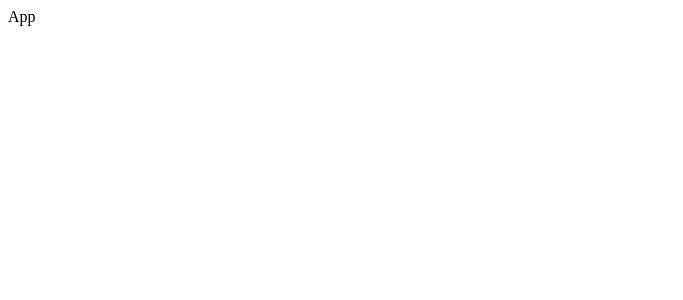
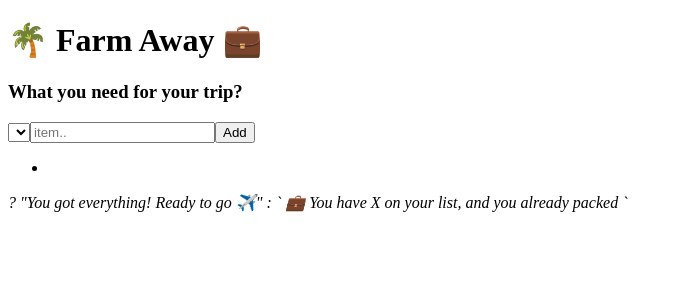
Before and after one commit to Mohamed-amine-Mr/Travel-list-app, a React (Vite) app: page / in a window 1280 px wide. Shown: the top 300 px of the page, without its empty margins (0-683 px from the left). Built offline with nearby package versions, Linux system fonts and the light colour scheme.

Commit message:
create base UI componetns: Logo , Form , PackingList, Stats

```diff
--- a/src/App.jsx
+++ b/src/App.jsx
@@ -2,7 +2,41 @@ import React from 'react'
 
 const App = () => {
   return (
-    <div>App</div>
+    <><Logo/>
+    <Form/>
+    <PackingList/>
+    <Stats/>
+    </>
   )
 }
 export default  App
+function Logo(){
+  return <h1>🌴 Farm Away 💼</h1>
+}function Form(){
+  return (
+    <form>
+            <h3>What you need for your trip?</h3>
+<select></select>
+<input type="text" placeholder="item.." />
+<button>Add</button>
+
+</form>
+  )
+}function PackingList(){
+  return (
+    <div className="list">
+      <ul>
+        <li></li>
+      </ul>
+      </div>
+  )
+}function Stats(){
+  return (
+    <footer>
+    <em>
+      ? "You got everything! Ready to go ✈️" : ` 💼 You have X on your list,
+      and you already packed `
+    </em>
+  </footer>
+  )
+}
```
